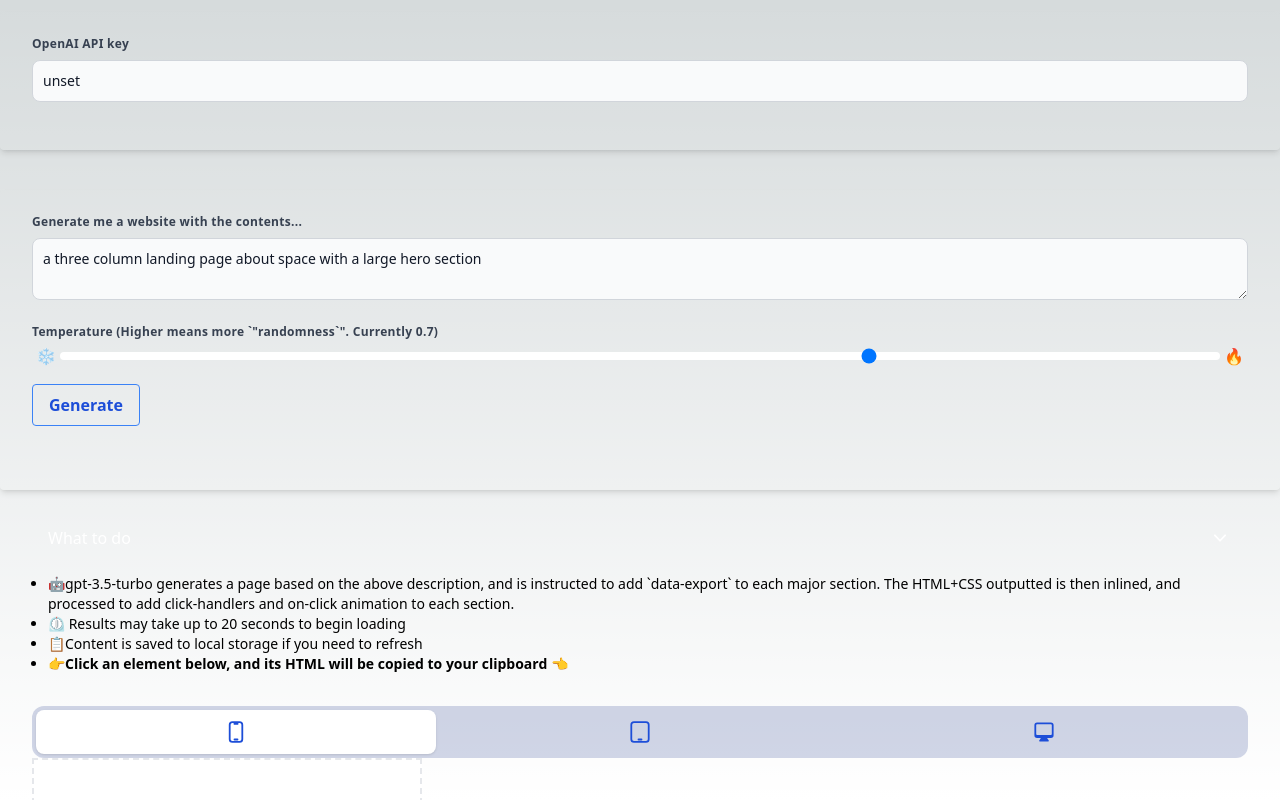
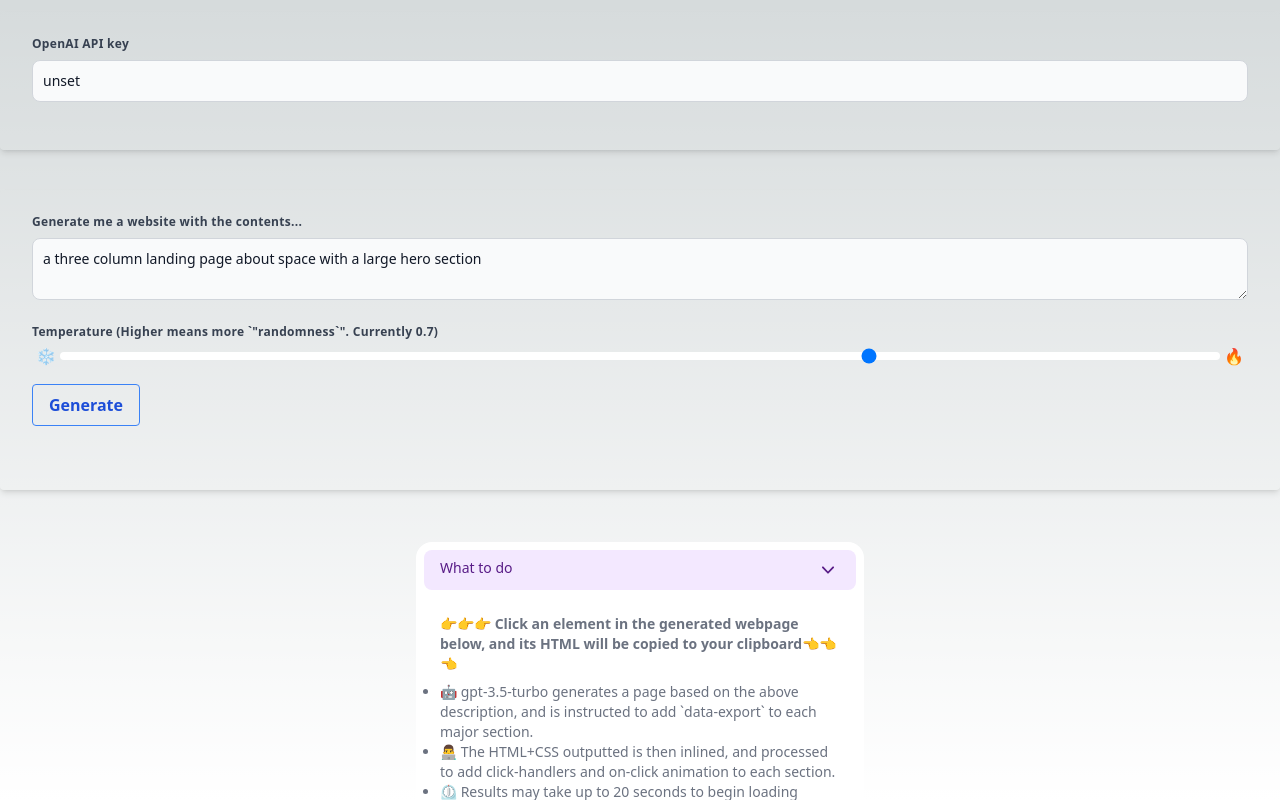
Before and after one commit to jdodsoncollins/llm-page-builder, a Next.js app: page / in a window 1280 px wide. Both pictures are taken after a click on the button "What to do". Built offline with nearby package versions, Linux system fonts and the light colour scheme; no server answers.

Commit message:
improves disclosure, toasts, other UX

```diff
--- a/src/app/Instructions.tsx
+++ b/src/app/Instructions.tsx
@@ -6,27 +6,32 @@ function Instructions() {
     const [isOpen, setIsOpen] = useState(false);
 
     return (
-        <Disclosure as="div" className="rounded px-8">
+        <div className="w-full px-4 pt-6">
+            <div className="mx-auto w-full max-w-md rounded-2xl bg-white p-2">
+                <Disclosure>
                         <div>
                             <Disclosure.Button
                                 onClick={() => setIsOpen(!isOpen)}
-                        className="flex items-center justify-between w-full px-4 py-2 rounded-base cursor-base focus:outline-none bg-primary-500 text-white"
-                    >
+                                className="flex w-full justify-between rounded-lg bg-purple-100 px-4 py-2 text-left text-sm font-medium text-purple-900 hover:bg-purple-200 focus:outline-none focus-visible:ring focus-visible:ring-purple-500 focus-visible:ring-opacity-75"                            >
                                 <span>What to do</span>
                                 {isOpen ?
                                     <ChevronDownIcon className="h-6 w-6" /> : <ChevronUpIcon className="h-6 w-6" />
                                 }
                             </Disclosure.Button>
-                    <Disclosure.Panel className="px-4 pt-4 pb-2 text-sm text-muted">
+                            <Disclosure.Panel className="px-4 pt-4 pb-2 text-sm text-gray-500">
+                                <strong className='block py-2'>👉👉👉 Click an element in the generated webpage below, and its HTML will be copied to your clipboard👈👈👈</strong>
                                 <ul className="list-disc">
-                            <li>🤖gpt-3.5-turbo generates a page based on the above description, and is instructed to add `data-export` to each major section. The HTML+CSS outputted is then inlined, and processed to add click-handlers and on-click animation to each section.</li>
-                            <li>⏲ Results may take up to 20 seconds to begin loading</li>
-                            <li>📋Content is saved to local storage if you need to refresh</li>
-                            <li>👉<strong>Click an element below, and its HTML will be copied to your clipboard</strong> 👈</li>
+                                    <li>🤖 gpt-3.5-turbo generates a page based on the above description, and is instructed to add `data-export` to each major section. </li>
+                                    <li>👨‍💻 The HTML+CSS outputted is then inlined, and processed to add click-handlers and on-click animation to each section.</li>
+                                    <li>⏲  Results may take up to 20 seconds to begin loading</li>
+                                    <li>📋 Content is saved to local storage if you need to refresh</li>
+                                    <li>👩‍💼 The intent of this util is to demo functionality without too much time spent, and is rough around the edges. <a className="font-medium text-blue-600 dark:text-blue-500 hover:underline" href={"https://github.com/jdodsoncollins/llm-page-builder"}>View on GitHub.</a></li>
                                 </ul>
                             </Disclosure.Panel>
                         </div>
                 </Disclosure>
+            </div>
+        </div>
     );
 }
 
```
Also changed, not shown: 1 other file (tests, documents, lock files or other folders). Lines whose indentation alone changed are shown as unchanged.
